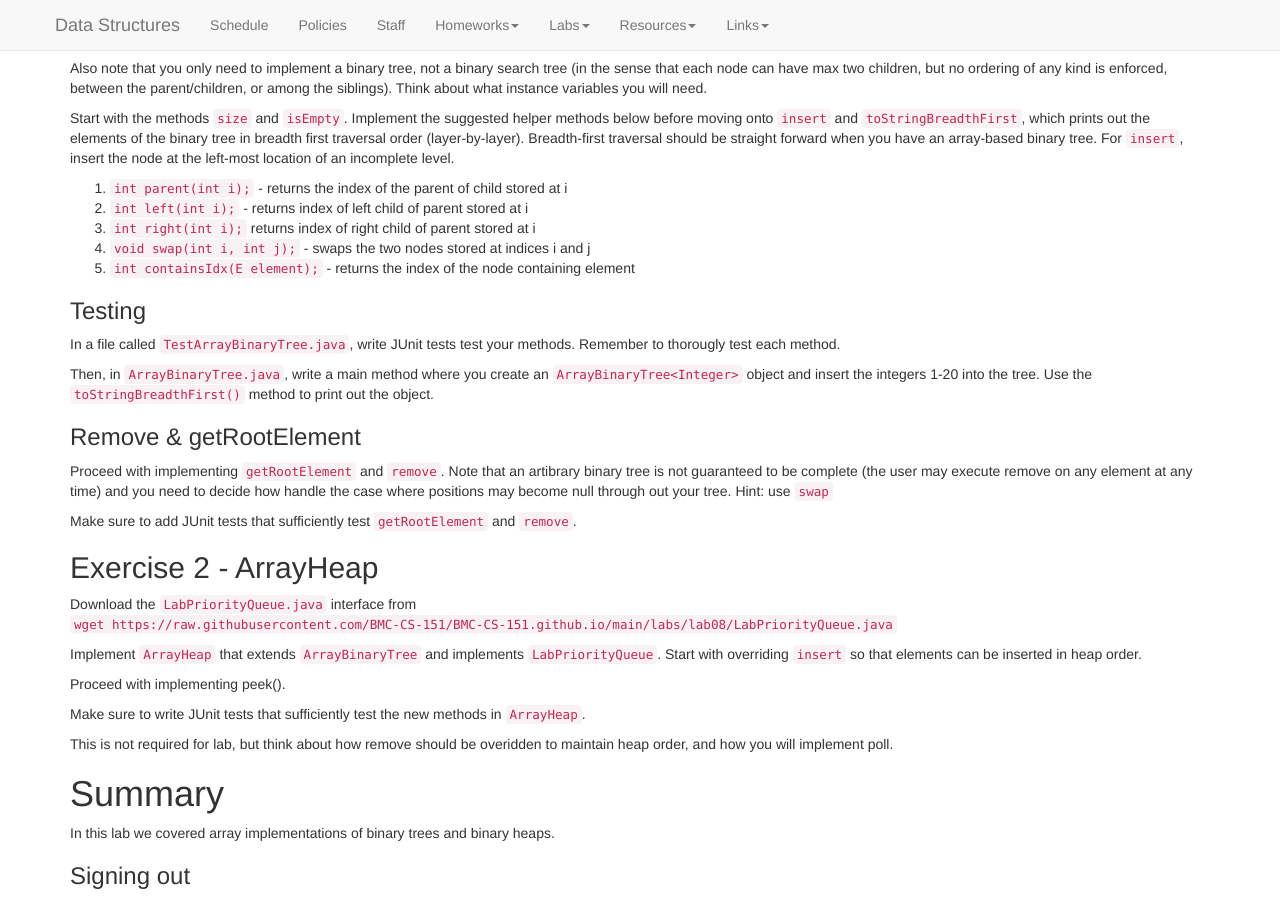
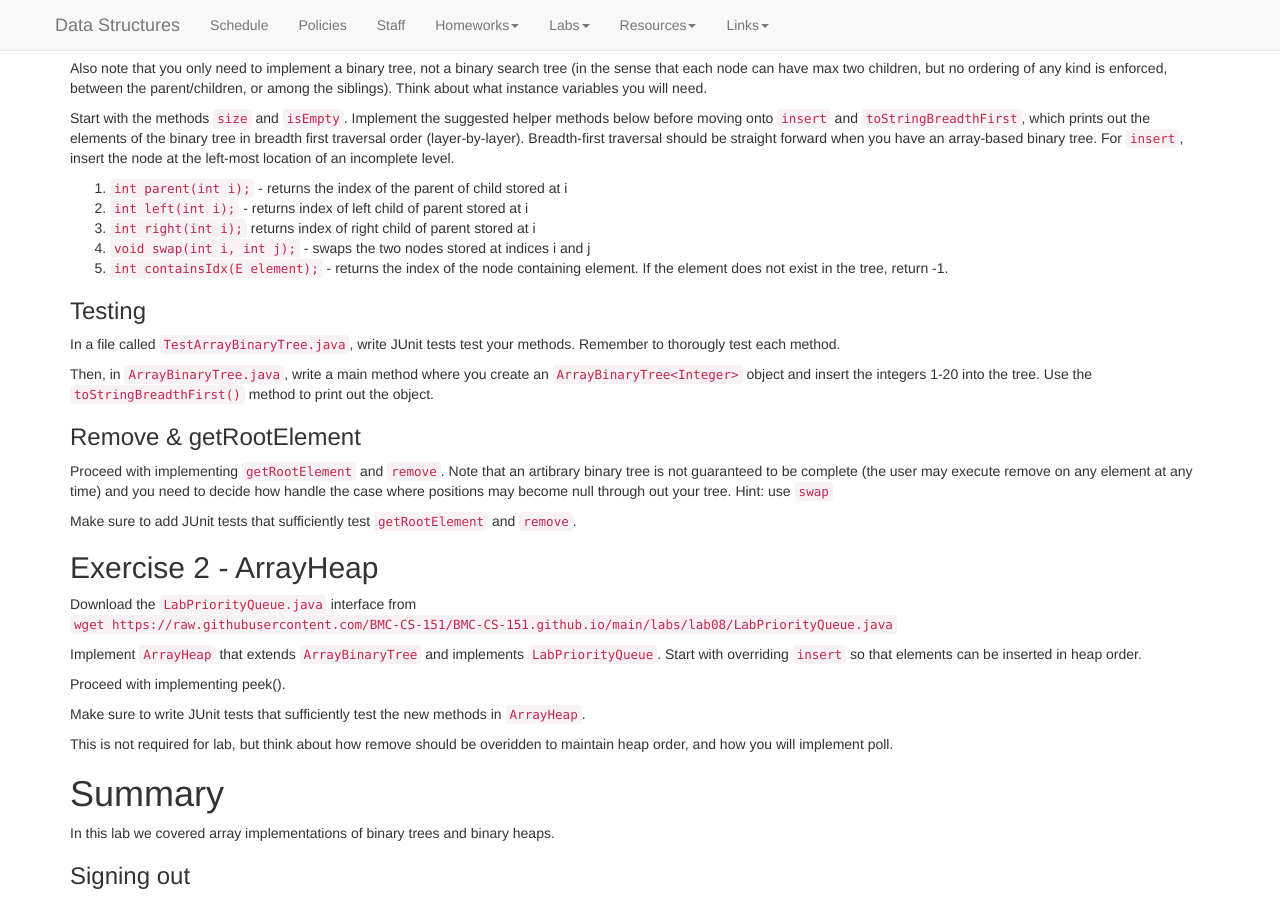
Before and after one commit to kalte0/BMC-CS-151.github.io, a Jekyll site: the page built from labs/Lab08.md, in a window 1280 px wide and 900 px high, scrolled down 546 px. Built offline with Jekyll 4.4.1, drawn with Linux system fonts in a browser that asks for light colours; nearby versions of some CDN libraries.

Commit message:
Update Lab08.md

```diff
--- a/labs/Lab08.md
+++ b/labs/Lab08.md
@@ -94,7 +94,7 @@ when you have an array-based binary tree. For `insert`, insert the node at the l
 2. `int left(int i);` - returns index of left child of parent stored at i
 3. `int right(int i);` returns index of right child of parent stored at i
 4. `void swap(int i, int j);` - swaps the two nodes stored at indices i and j
-5. `int containsIdx(E element);` - returns the index of the node containing element
+5. `int containsIdx(E element);` - returns the index of the node containing element. If the element does not exist in the tree, return -1.
 
 
 ###  Testing
```
